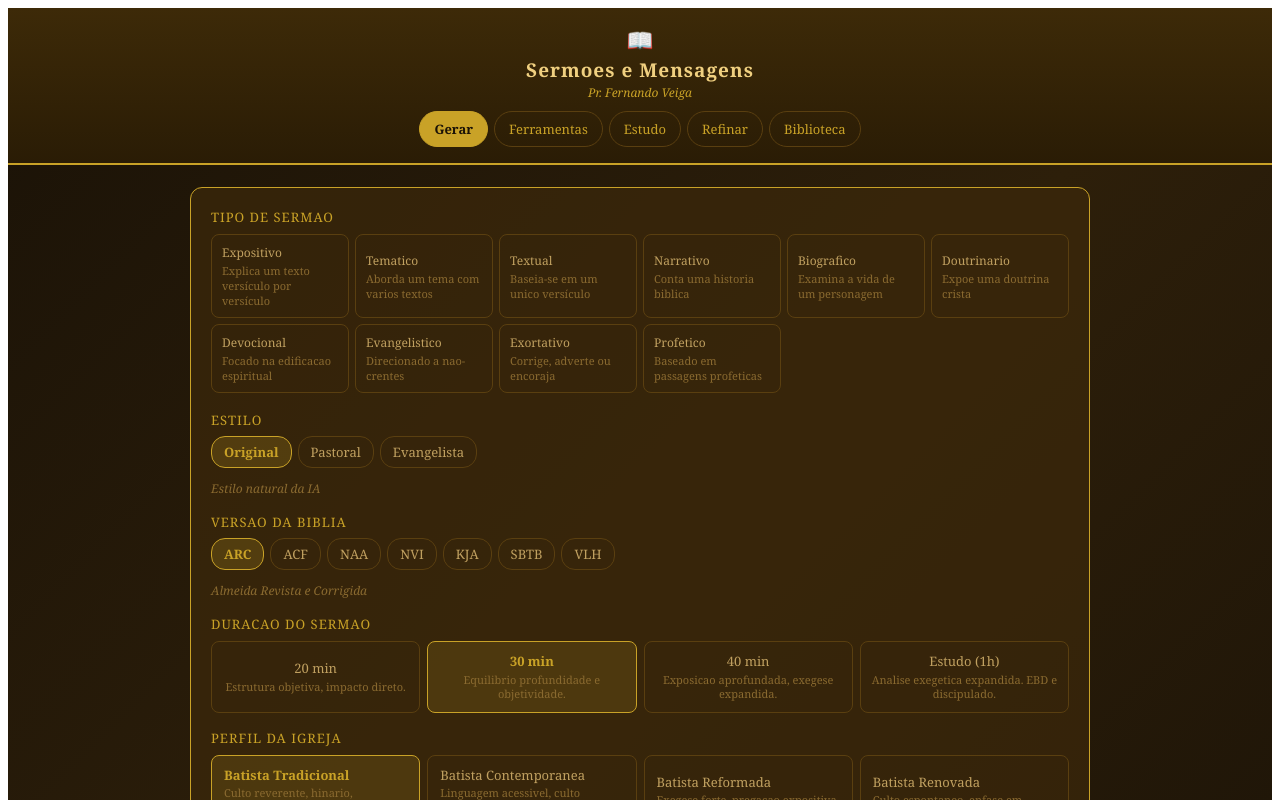
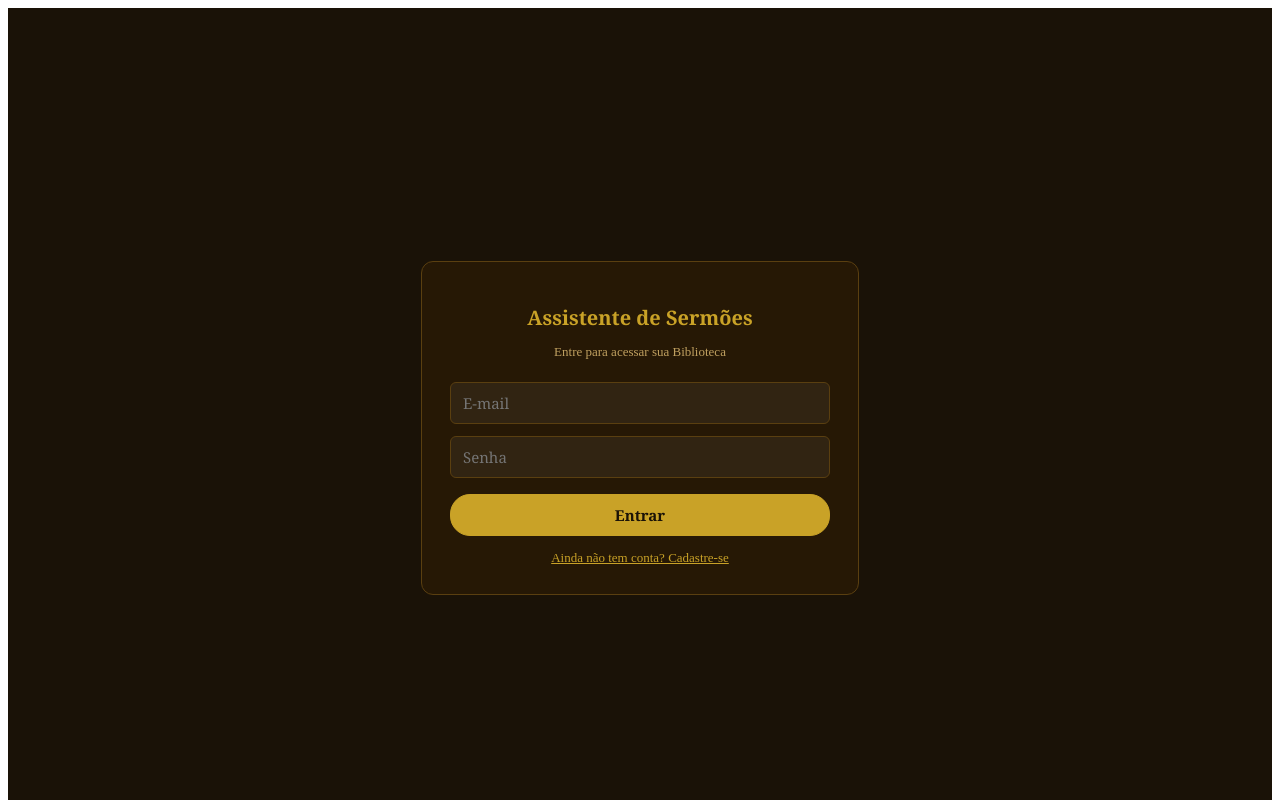
Before and after one commit to meguikalan-ai/Assistente-de-Serm-es-e-Mensagens, a React (Vite) app: page / in a window 1280 px wide. Shown: the top 800 px of the page. Built offline with nearby package versions, Linux system fonts and the light colour scheme; no server answers.

Commit message:
Update main.tsx

```diff
--- a/src/main.tsx
+++ b/src/main.tsx
@@ -1,18 +1,12 @@
 import React from 'react'
 import ReactDOM from 'react-dom/client'
 import App from './App'
+import AuthGate from './AuthGate'
 
 ReactDOM.createRoot(document.getElementById('root')!).render(
   <React.StrictMode>
-    <App />
+    <AuthGate>
+      <App />
+    </AuthGate>
   </React.StrictMode>,
 )
-
-// Registro do Service Worker (necessário para o app ser instalável como PWA)
-if ('serviceWorker' in navigator) {
-  window.addEventListener('load', () => {
-    navigator.serviceWorker.register('/sw.js').catch((err) => {
-      console.error('Falha ao registrar o Service Worker:', err)
-    })
-  })
-}
```
